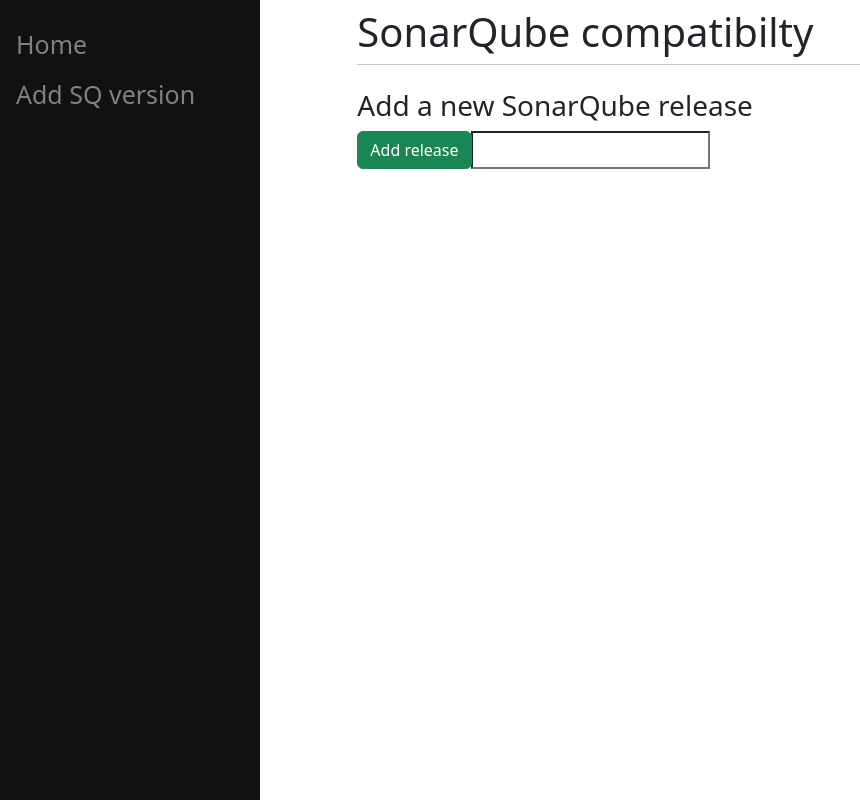
After one commit to eric-legoff-sonarsource/sqmatrix, a Django app: page /add/ in a window 1280 px wide. The commit adds this page. Shown: the whole page, without its empty margins (0-860 px from the left). Run offline with Django 4.2, Linux system fonts and the light colour scheme.

Commit message:
Adding a new release [WIP]

```diff
--- /dev/null
+++ b/app/main/forms.py
@@ -0,0 +1,5 @@
+from django import forms
+
+
+class AddNewRelease(forms.Form):
+    full_version = forms.CharField(label="full_version", max_length=30)  # Label is the text that shows before the input-box
--- a/app/main/urls.py
+++ b/app/main/urls.py
@@ -4,4 +4,5 @@ from . import views
 
 urlpatterns = [
     path('', views.index, name='index'),
+    path('add/', views.add, name='add'),
 ]
--- a/app/main/views.py
+++ b/app/main/views.py
@@ -1,5 +1,7 @@
 from django.shortcuts import render
 from .models import Sonarqube, Plugin, Compatibility
+from django.http import HttpResponseRedirect
+from .forms import AddNewRelease
 
 
 def index(request):
@@ -12,7 +14,24 @@ def index(request):
         complist = list(Compatibility.objects.all().filter(sonarqube = sq))
         compat_map[v] = complist
 
+    context = {'map' : compat_map}
+    return render(request, 'index.html', context)
 
 
-    context = {'map' : compat_map}
-    return render(request, 'index.html', context)
+def add(request):
+    if request.method == "POST":
+        form = AddNewRelease(request.POST)
+
+        if form.is_valid():
+            v = form.cleaned_data["full_version"]
+            sq = Sonarqube(full_version=v)
+            sq.save()
+
+        return HttpResponseRedirect("/" )
+
+    else:
+        form = AddNewRelease()
+
+
+    context = {"form" : form}
+    return render(request, 'add.html', context)
--- /dev/null
+++ b/app/templates/add.html
@@ -0,0 +1,15 @@
+{% extends 'base.html' %} {% block title %} Create New SonarQube version
+{%endblock %} {% block content %}
+<h3>Add a new SonarQube release</h3>
+<form method="post" action="/add/" class="form-group">
+  {% csrf_token %}
+  <div class="input-group mb-3">
+    <div class="input-group-prepend">
+      <button type="submit" name="save" class="btn btn-success">
+        Add release
+      </button>
+    </div>
+    {{form.full_version}}
+  </div>
+</form>
+{% endblock %}
--- a/app/templates/base.html
+++ b/app/templates/base.html
@@ -1,5 +1,67 @@
 {% load static %}
+
 <!DOCTYPE html>
-<html>
-  {% block content %} {% endblock %}
+<html lang="en">
+  <head>
+    <meta charset="utf-8" />
+    <meta name="viewport" content="width=device-width, initial-scale=1" />
+    <title>SonarQube compatible plugins</title>
+    <link
+      href="https://cdn.jsdelivr.net/npm/bootstrap@5.3.0-alpha1/dist/css/bootstrap.min.css"
+      rel="stylesheet"
+      integrity="sha384-GLhlTQ8iRABdZLl6O3oVMWSktQOp6b7In1Zl3/Jr59b6EGGoI1aFkw7cmDA6j6gD"
+      crossorigin="anonymous"
+    />
+    <style type="text/css">
+      .sidenav {
+      	height:100%;
+      	width:260px;
+      	position: fixed;
+      	z-index:1;
+      	top:0;
+      	left:0;
+      	background-color:#111;
+      	overflow-x: :hidden;
+      	padding-top:20px;
+      }
+
+                    .sidenav a {
+      	padding:6px 8px 6px 16px;
+      	text-decoration: none;
+      	font-size:25px;
+      	color: #818181;
+      	display:block;
+      }
+
+                    .sidenav a:hover{
+      	color:#f1f1f1;
+      }
+
+                    .main{
+      	margin-left:160px;
+      	padding: 0px 10px;
+      }
+    </style>
+    <title>{% block title %}Bundled plugins{% endblock %}</title>
+  </head>
+  <body>
+    <div class="sidenav">
+      <a href="/">Home</a>
+      <a href="/add">Add SQ version</a>
+    </div>
+    <div id="content" name="content" class="main">
+      <div class="row justify-content-center">
+        <div class="col-8">
+          <h1 class="mt-2">SonarQube compatibilty</h1>
+          <hr class="mt-0 mb-4" />
+          {% block content %} {% endblock %}
+        </div>
+      </div>
+    </div>
+    <script
+      src="https://cdn.jsdelivr.net/npm/bootstrap@5.3.0-alpha1/dist/js/bootstrap.bundle.min.js"
+      integrity="sha384-w76AqPfDkMBDXo30jS1Sgez6pr3x5MlQ1ZAGC+nuZB+EYdgRZgiwxhTBTkF7CXvN"
+      crossorigin="anonymous"
+    ></script>
+  </body>
 </html>
--- a/app/templates/index.html
+++ b/app/templates/index.html
@@ -1,4 +1,5 @@
-{% extends 'base.html' %} {% block content %}
+{% extends 'base.html' %} {% block title %}List of bundled plugins{% endblock %}
+{% block content %}
 <div class="sqversions">
   <ul>
     {% for sqv,plugins in map.items %}
```
Also changed, not shown: app/db.sqlite3.
